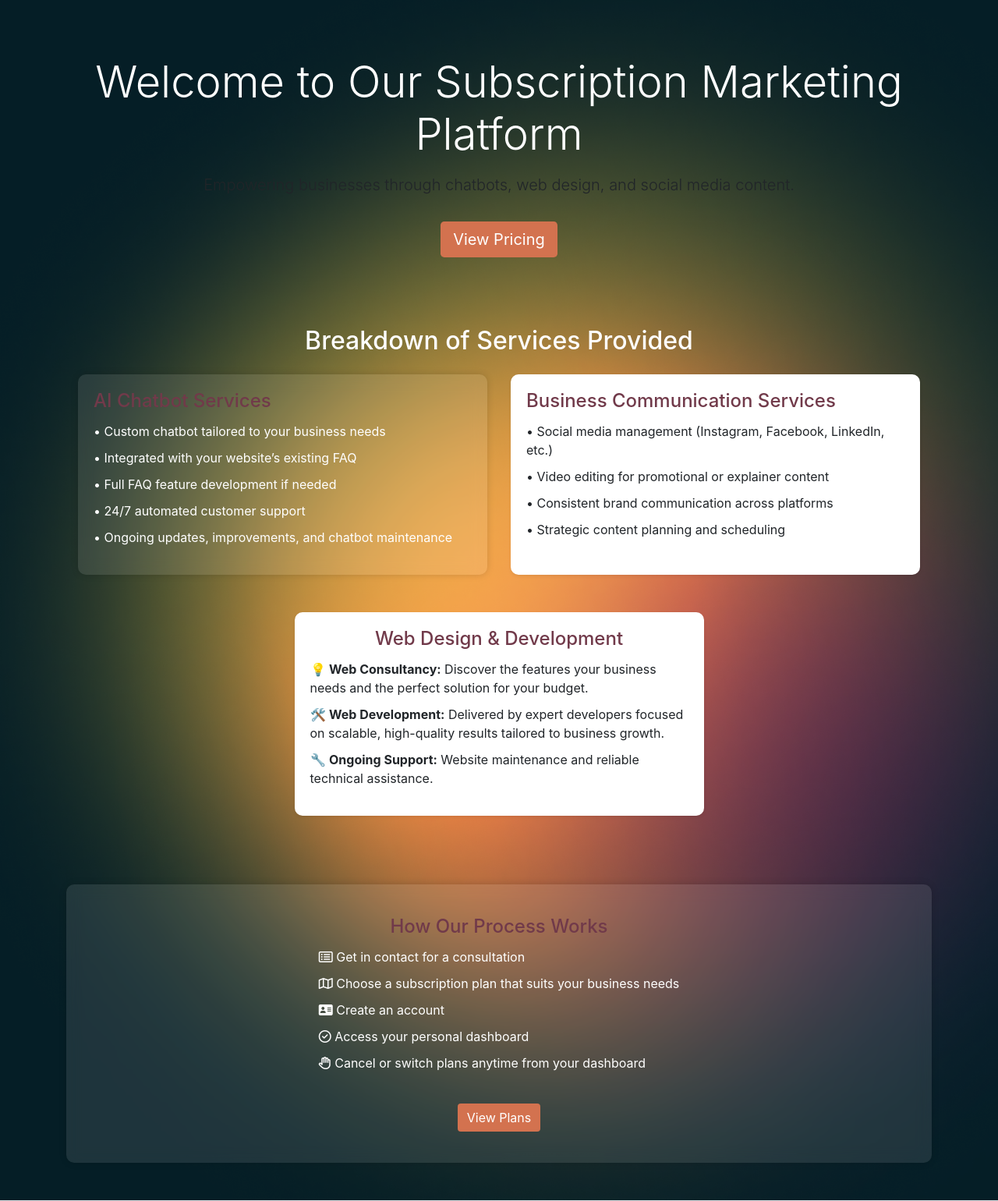
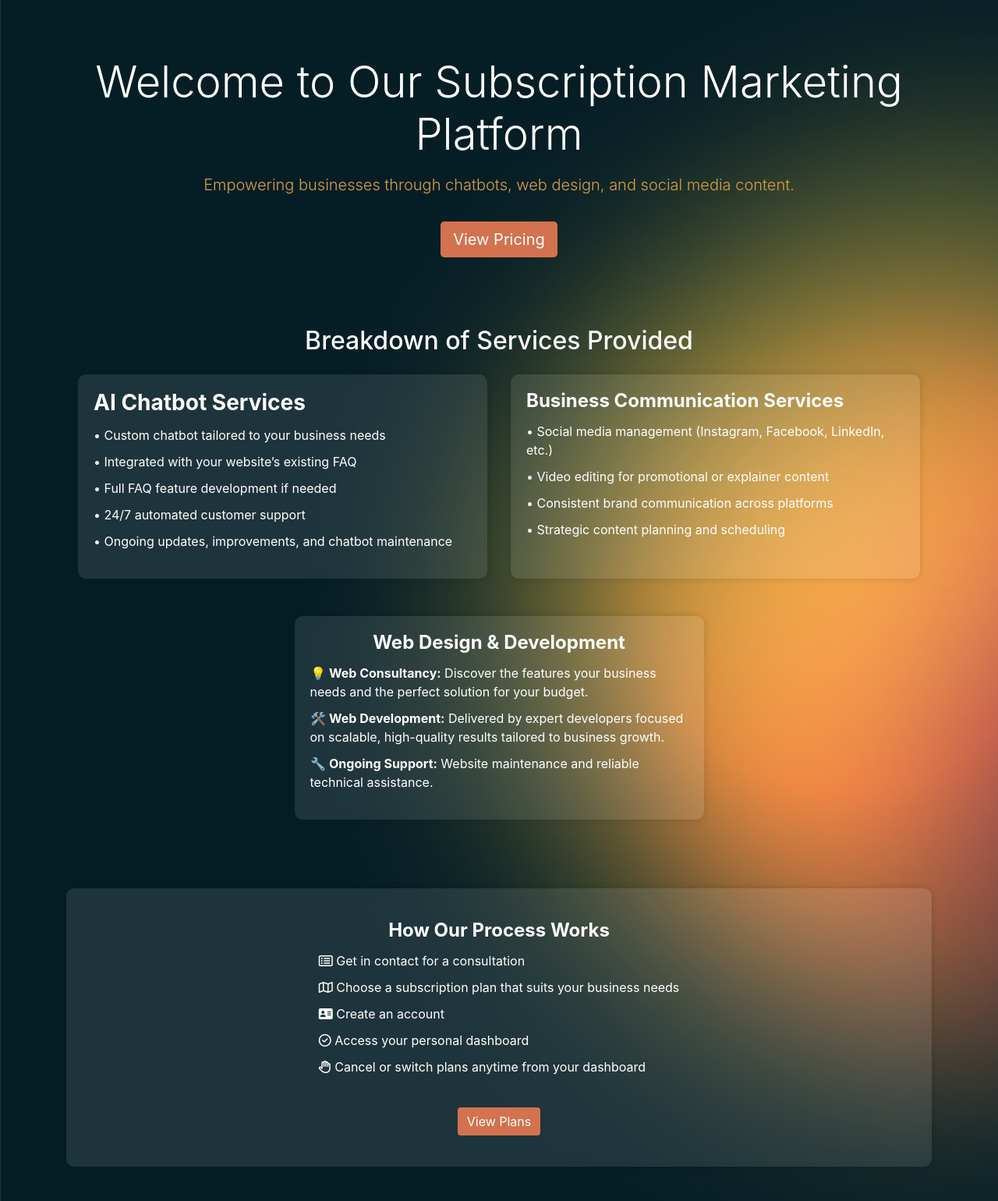
Before and after one commit to dannyobrien761/theodysseymarketer, a Django app: page / in a window 1280 px wide. Shown: the part 59-1599 px from the top of the page at 78% size. Run offline with Django 3.2, Linux system fonts and the light colour scheme.

Commit message:
finalized styling homepage

```diff
--- a/static/css/style.css
+++ b/static/css/style.css
@@ -4,7 +4,7 @@ body {
   background-image: url('/static/images/bg-darker-green.png');
   background-size: cover;
   background-repeat: no-repeat;
-  background-position: center center;
+  /*background-position: center center;*/
 }
 
 /* navbar-toggler icon*/
@@ -58,9 +58,13 @@ h1, h2, h3, h4, h5 {
 
 /* Accent Text Colors */
 .text-primary {
-  color: #713A4A !important;
+  color: #fff !important;
+  font-weight: bold;
 }
 
+.lead{
+color: #DB9E45
+}
 /* Section Padding */
 section {
   padding: 40px 0;
--- a/templates/core/home.html
+++ b/templates/core/home.html
@@ -18,7 +18,7 @@
     <div class="col-md-6 mb-4">
       <div class="card card-glass h-100">
         <div class="card-body">
-          <h4 class="card-title text-primary">AI Chatbot Services</h4>
+          <h3 class="card-title text-primary">AI Chatbot Services</h3>
           <ul class="list-unstyled">
             <li>• Custom chatbot tailored to your business needs</li>
             <li>• Integrated with your website’s existing FAQ</li>
@@ -32,7 +32,7 @@
 
     <!-- Business Communication Services -->
     <div class="col-md-6 mb-4">
-      <div class="card h-100 shadow-sm">
+      <div class="card card-glass h-100">
         <div class="card-body">
           <h4 class="card-title text-primary">Business Communication Services</h4>
           <ul class="list-unstyled">
@@ -49,7 +49,7 @@
   <!--web Dev services card -->
 <div class="row justify-content-center mt-4">
   <div class="col-md-6">
-    <div class="card shadow-sm h-100">
+    <div class="card card-glass h-100">
       <div class="card-body">
         <h4 class="card-title text-center text-primary">Web Design & Development</h4>
         <ul class="list-unstyled">
```
